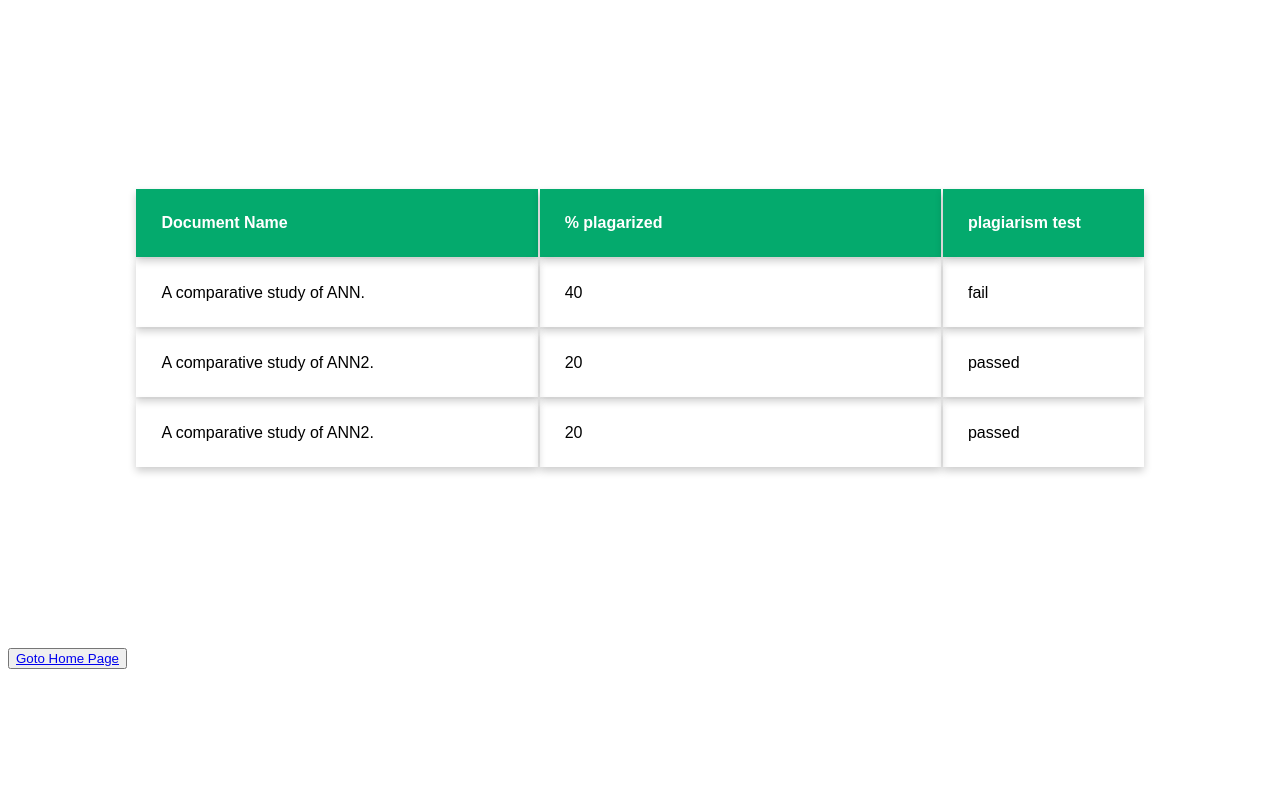
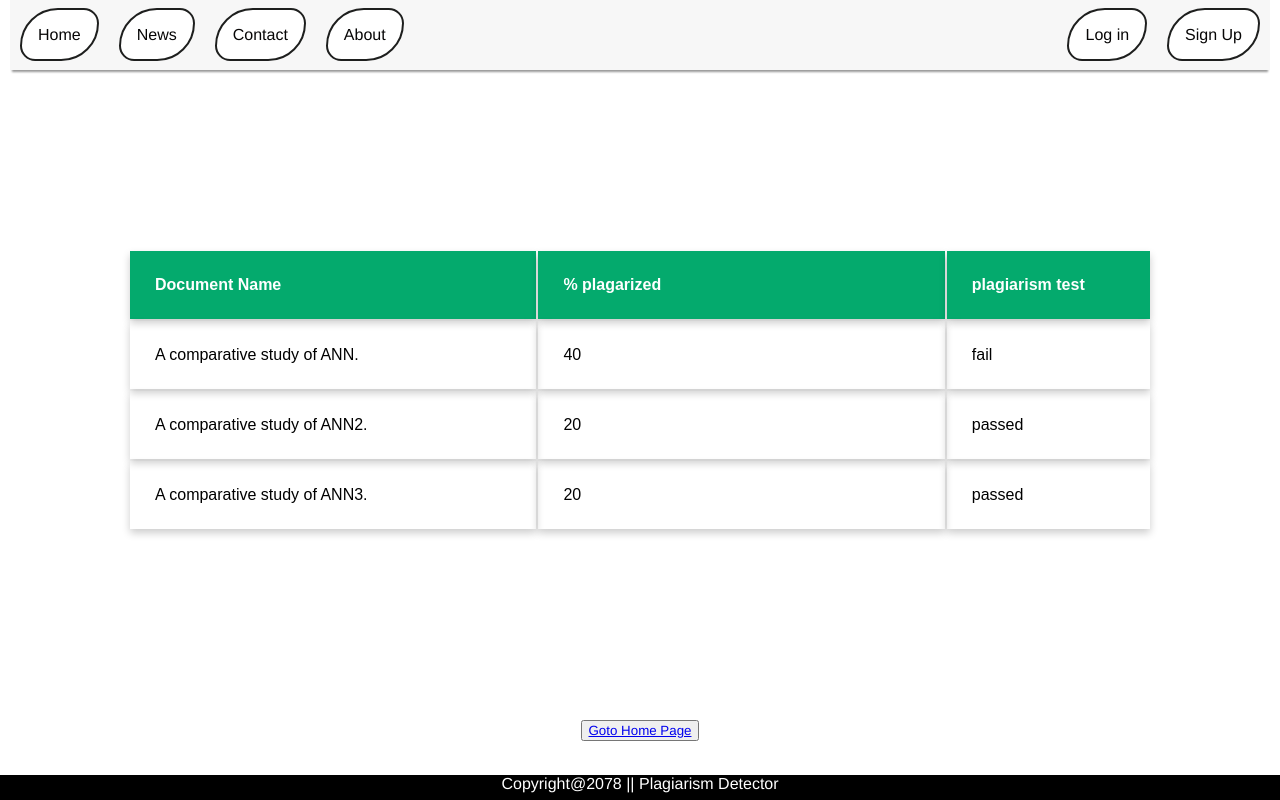
Before and after one commit to Impksoni/Plagiarism-Detector, a Django app: template templates/result.html in a window 1280 px wide. Run offline with Django 4.2, Linux system fonts and the light colour scheme; the template is opened without the code that fills it, so the values that code supplies are empty.

Commit message:
Header and fotter added in every page

```diff
--- a/static/result.css
+++ b/static/result.css
@@ -4,6 +4,14 @@
   justify-content: center;
   align-items: center;
   height: 80vh;
+}
+
+#result1 {
+  position: relative;
+  display: flex;
+  justify-content: center;
+  align-items: center;
+  height: 5vh;
 }
 
 th {
--- /dev/null
+++ b/templates/layout.html
@@ -0,0 +1,37 @@
+{% load static %}
+
+<!DOCTYPE html>
+<html lang="en">
+<head>
+    <meta charset="UTF-8">
+    <meta http-equiv="X-UA-Compatible" content="IE=edge">
+    <meta name="viewport" content="width=device-width, initial-scale=1.0">
+    <title>Home Page</title>
+    <link rel="stylesheet" href= {% static 'index.css' %} >
+    <link rel="stylesheet" href= {% static 'login.css' %} >
+    <link rel="stylesheet" href= {% static 'result.css' %} >
+</head>
+
+<body>
+      <div class="navbar">
+        <div class="navbarItem left"><a href="/">Home</a></div>
+        <div class="navbarItem left"><a href="#">News</a></div>
+        <div class="navbarItem left"><a href="#">Contact</a></div>
+        <div class="navbarItem left"><a href="#">About</a></div>
+        <div class="navbarItem right"><a href="/login">Sign Up</a></div>
+        <div class="navbarItem right"><a href="/login">Log in</a></div>
+      </div>
+
+      {% block content %}
+
+
+
+      {% endblock content %}
+
+      <footer>
+        <div>
+          Copyright@2078 || Plagiarism Detector
+        </div>
+      </footer>
+</body>
+</html>
--- a/templates/result.html
+++ b/templates/result.html
@@ -1,15 +1,7 @@
+{% extends 'layout.html' %}
 {% load static %}
+{% block content %}
 
-<!DOCTYPE html>
-<html lang="en">
-<head>
-  <meta charset="UTF-8">
-  <meta http-equiv="X-UA-Compatible" content="IE=edge">
-  <meta name="viewport" content="width=device-width, initial-scale=1.0">
-  <title>Result</title>
-  <link rel="stylesheet" href= {% static 'result.css' %} >
-</head>
-<body>
 <div id="result">
   <table>
     <thead>
@@ -31,15 +23,19 @@
         <td>passed</td>
       </tr>
       <tr>
-          <td>A comparative study of ANN2.</td>
+        <td>A comparative study of ANN3.</td>
         <td>20</td>
         <td>passed</td>
       </tr>
     </tbody>
   </table>
 </div>
+<div id="result1">
 <button><a href = '/'> Goto Home Page</a></button>
+</div>
+{% block script %}
+<script src= {% static 'result.js' %} ></script>
+{% endblock script %}
 
-  <script src= './../static/js/result.js' ></script>
-</body>
-</html>
+
+{% endblock content %}
```
Also changed, not shown: templates/index.html (+4 -28 lines), templates/login.html (+5 -12 lines), db.sqlite3. Lines whose indentation alone changed are shown as unchanged.
